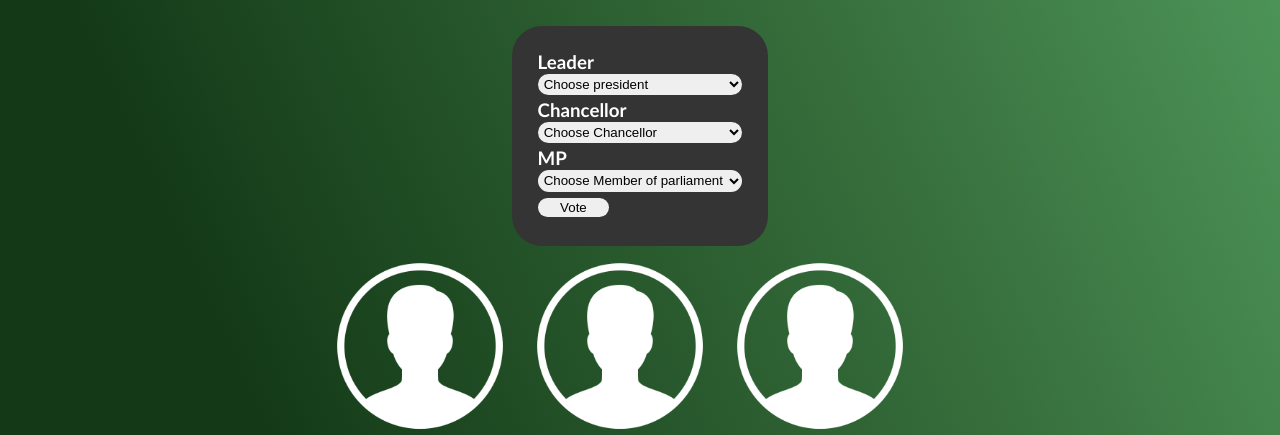
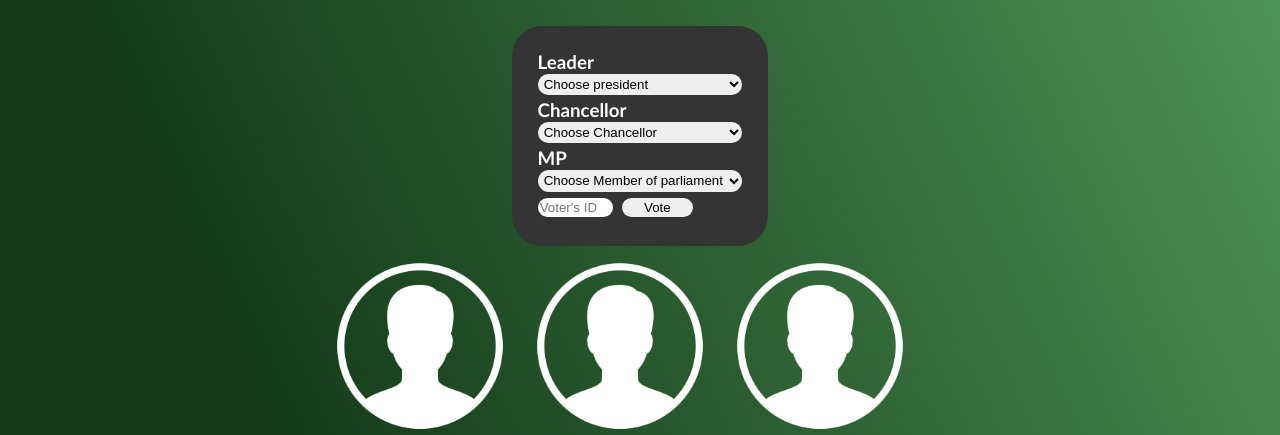
Before and after one commit to V014/votelani, a PHP site: page / in a window 1280 px wide. Shown: the part 47-482 px from the top of the page. Run offline with PHP 8.4, Linux system fonts and the light colour scheme.

Commit message:
adding voters id text field

```diff
--- a/index.html
+++ b/index.html
@@ -67,6 +67,7 @@
             <option value="img/Patricia_Kaliati.jpg">Patricia Kaliati</option>
           </select>
         </div>
+        <input type="text" name="voteID" placeholder="Voter's ID">
         <input type="submit" value="Vote" name="vote">
       </form>
 
```
Also changed, not shown: css/style.css (line endings or trailing spaces).
